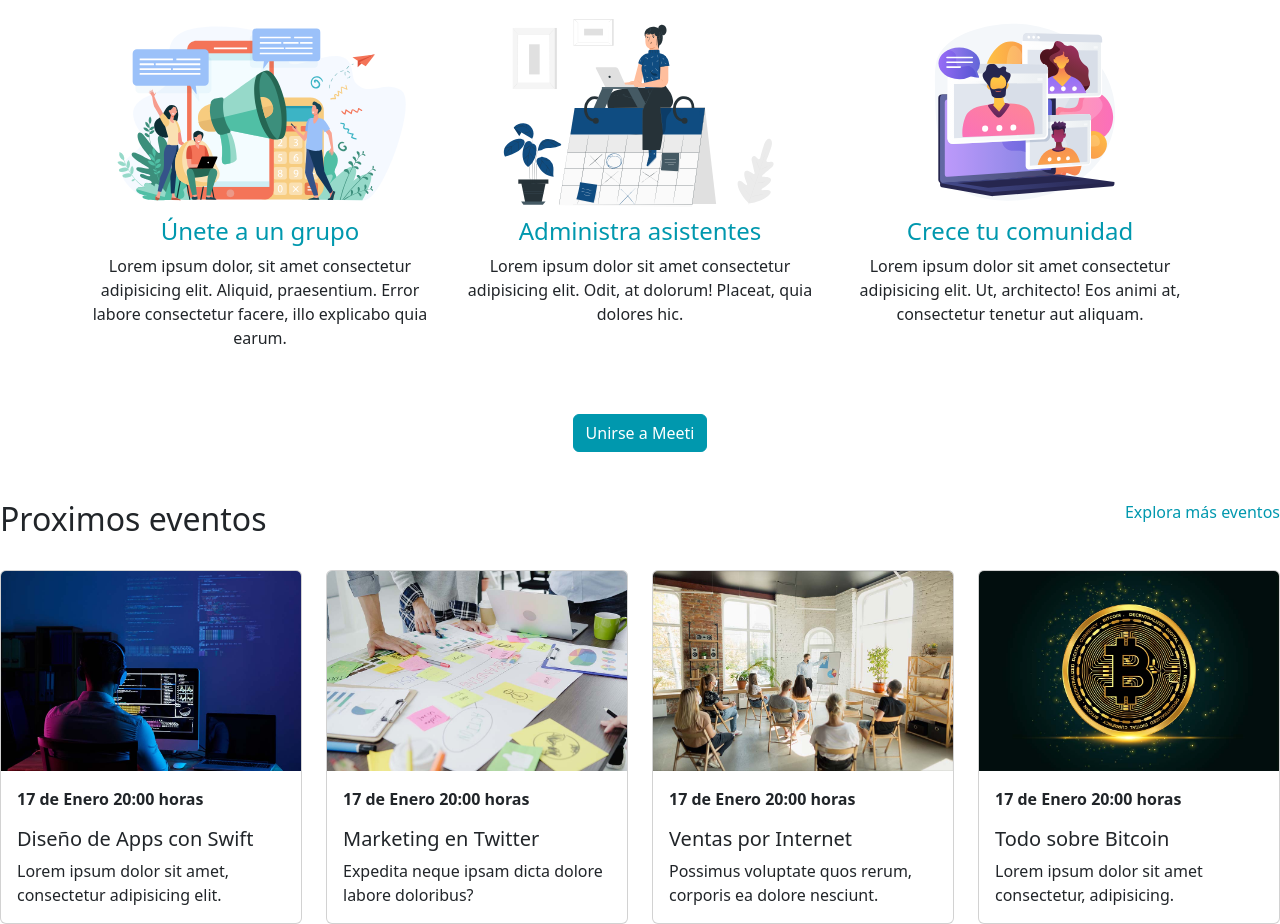
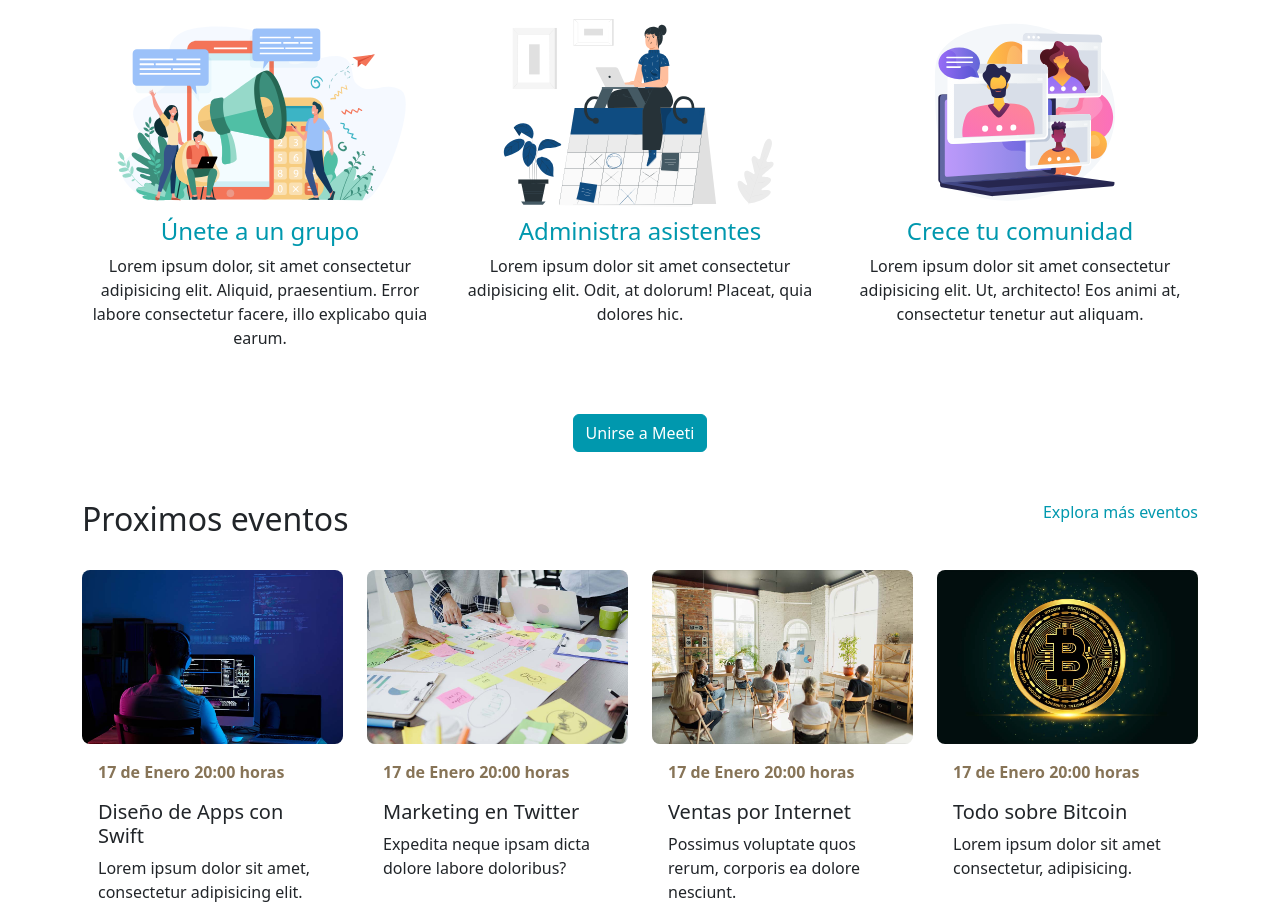
Before and after one commit to MarianoMasondo/Boorstrap-5-with-SASS-Practice, a website: page index.html in a window 1280 px wide. Shown: the part 1008-1932 px from the top of the page. Drawn offline with Linux system fonts and the light colour scheme.

Commit message:
Main eventos

```diff
--- a/index.html
+++ b/index.html
@@ -55,7 +55,7 @@
         </div>
     </section>
 
-    <main>
+    <main class="container-xl eventos mt-5">
         <div class="d-flex justify-content-between">
             <h2>Proximos eventos</h2>
             <a href="#" class="text-secondary text-decoration-none d-none d-sm-block">Explora más eventos</a>
@@ -63,7 +63,7 @@
         <div class="row mt-4">
             <div class="col-md-6 col-lg-3">
                 <div class="card">
-                    <img class=" card-img-top" src="img/evento_1.jpg" alt="imagen evento">
+                    <img class=" card-img-top rounded-3" src="img/evento_1.jpg" alt="imagen evento">
                     <div class="card-body">
                         <p class="card-text fecha fw-bold">17 de Enero 20:00 horas</p>
                         <h3 class="card-title fs-5">Diseño de Apps con Swift</h3>
@@ -73,7 +73,7 @@
             </div>
             <div class="col-md-6 col-lg-3">
                 <div class="card">
-                    <img class=" card-img-top" src="img/evento_2.jpg" alt="imagen evento">
+                    <img class=" card-img-top rounded-3" src="img/evento_2.jpg" alt="imagen evento">
                     <div class="card-body">
                         <p class="card-text fecha fw-bold">17 de Enero 20:00 horas</p>
                         <h3 class="card-title fs-5">Marketing en Twitter</h3>
@@ -83,7 +83,7 @@
             </div>
             <div class="col-md-6 col-lg-3">
                 <div class="card">
-                    <img class=" card-img-top" src="img/evento_3.jpg" alt="imagen evento">
+                    <img class=" card-img-top rounded-3" src="img/evento_3.jpg" alt="imagen evento">
                     <div class="card-body">
                         <p class="card-text fecha fw-bold">17 de Enero 20:00 horas</p>
                         <h3 class="card-title fs-5">Ventas por Internet</h3>
@@ -93,7 +93,7 @@
             </div>
             <div class="col-md-6 col-lg-3">
                 <div class="card">
-                    <img class=" card-img-top" src="img/evento_4.jpg" alt="imagen evento">
+                    <img class=" card-img-top rounded-3" src="img/evento_4.jpg" alt="imagen evento">
                     <div class="card-body">
                         <p class="card-text fecha fw-bold">17 de Enero 20:00 horas</p>
                         <h3 class="card-title fs-5">Todo sobre Bitcoin</h3>
--- a/src/scss/_custom.scss
+++ b/src/scss/_custom.scss
@@ -10,5 +10,10 @@ $dark: $oscuro;
 
 //Tipografia
 $display-font-weight: 900;
+$heading-font-weight: 700;
+
+//cards
+$card-border-color: trasnparent;
+
 //importar Bootstrap
 @import '../../node_modules/bootstrap/scss/bootstrap.scss';
--- /dev/null
+++ b/src/scss/contenido/_eventos.scss
@@ -0,0 +1,13 @@
+.eventos {
+    .card {
+        &:hover {
+            cursor: pointer;
+        }
+        img {
+            border-radius: 5rem;
+        }
+        .fecha {
+            color: #877457;
+        }
+    }
+}
--- /dev/null
+++ b/src/scss/contenido/_index.scss
@@ -0,0 +1 @@
+@forward 'eventos';
--- a/src/scss/style.scss
+++ b/src/scss/style.scss
@@ -1 +1,2 @@
 @use 'header';
+@use 'contenido'
```
Also changed, not shown: build/css/style.css, 1 other file.
